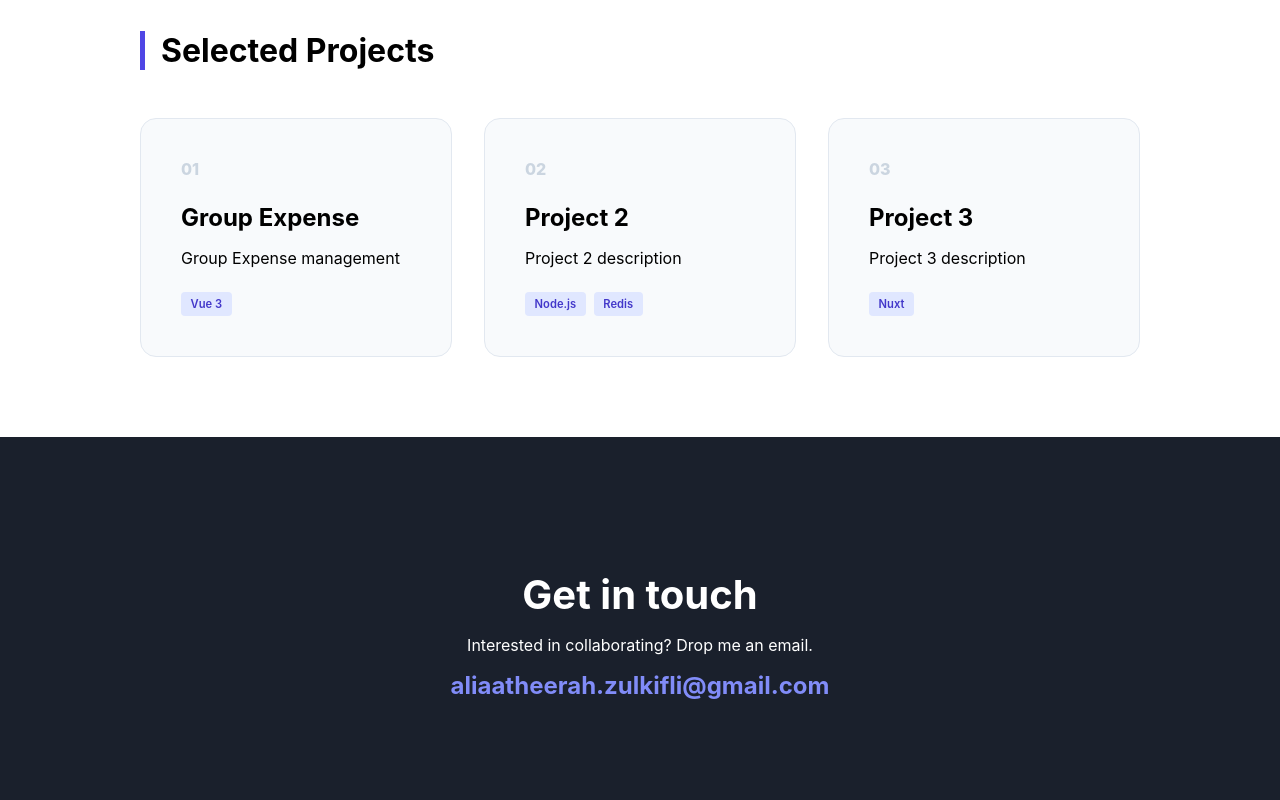
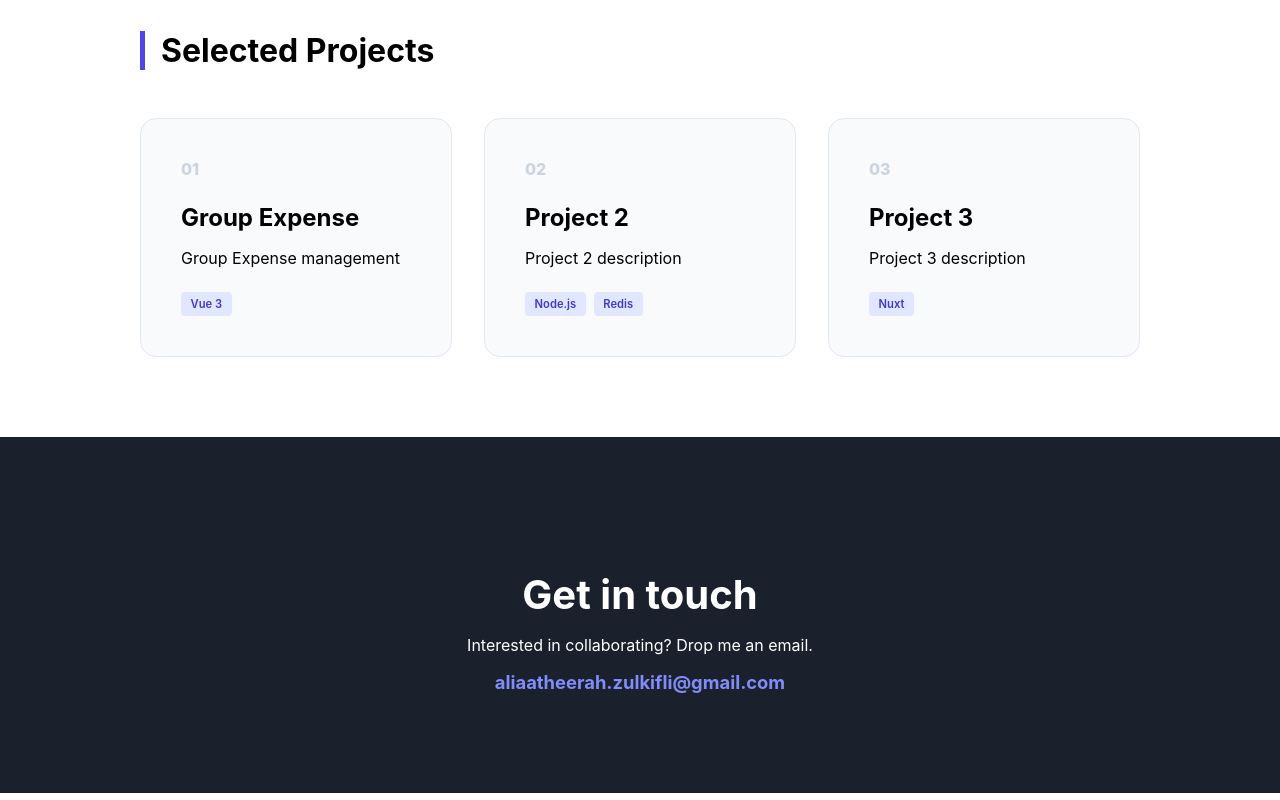
Before and after one commit to aliaaz/portfolio, a Vue app: page / in a window 1280 px wide. Shown: the part 618-1418 px from the top of the page. Built offline with nearby package versions, Linux system fonts and the light colour scheme.

Commit message:
fix: email font size

```diff
--- a/src/App.vue
+++ b/src/App.vue
@@ -246,7 +246,7 @@ h3 {
 }
 
 .email-link {
-  font-size: 1.5rem;
+  font-size: 1.15rem;
   color: #818cf8;
   text-decoration: none;
   font-weight: 700;
```
